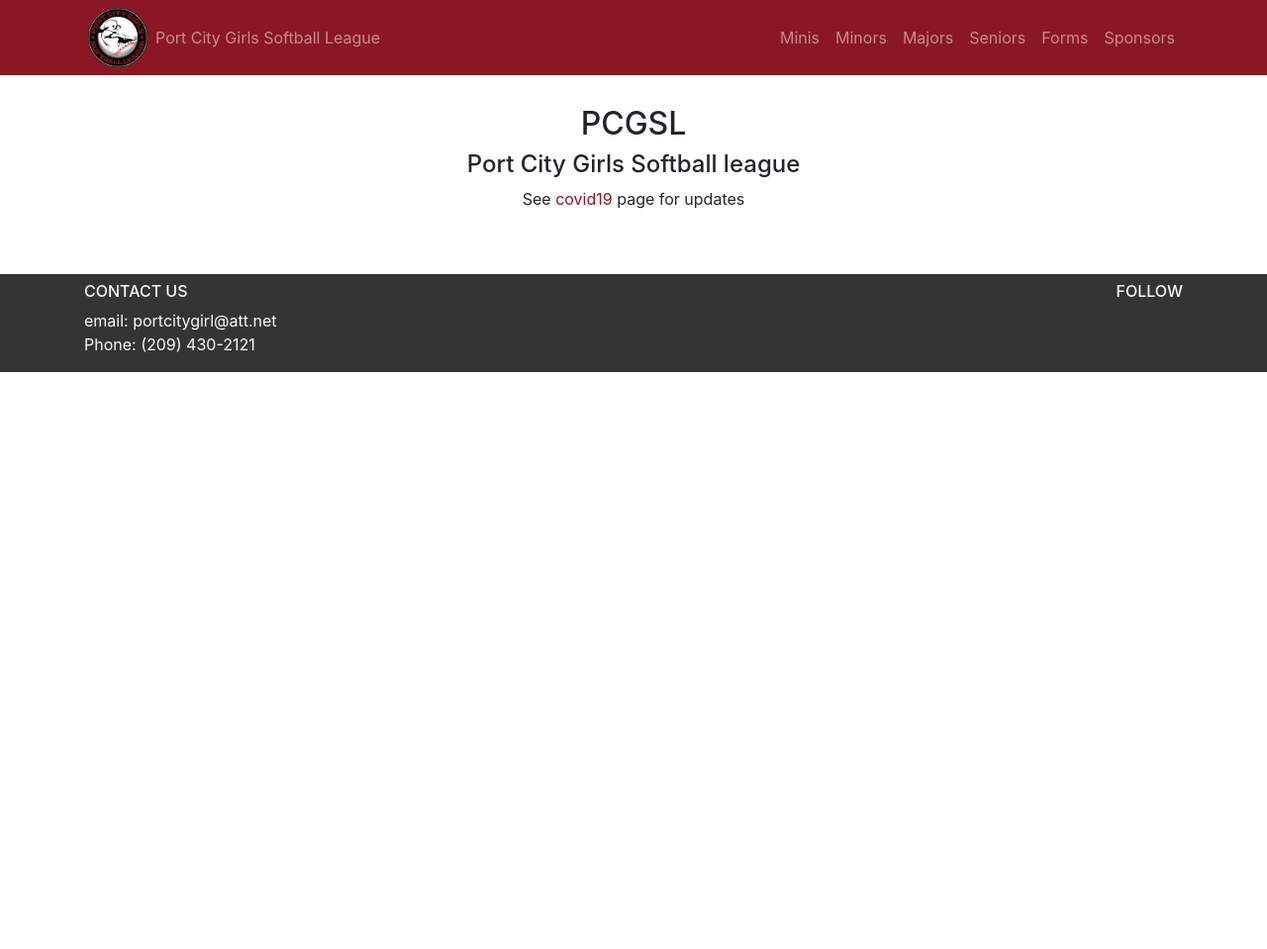
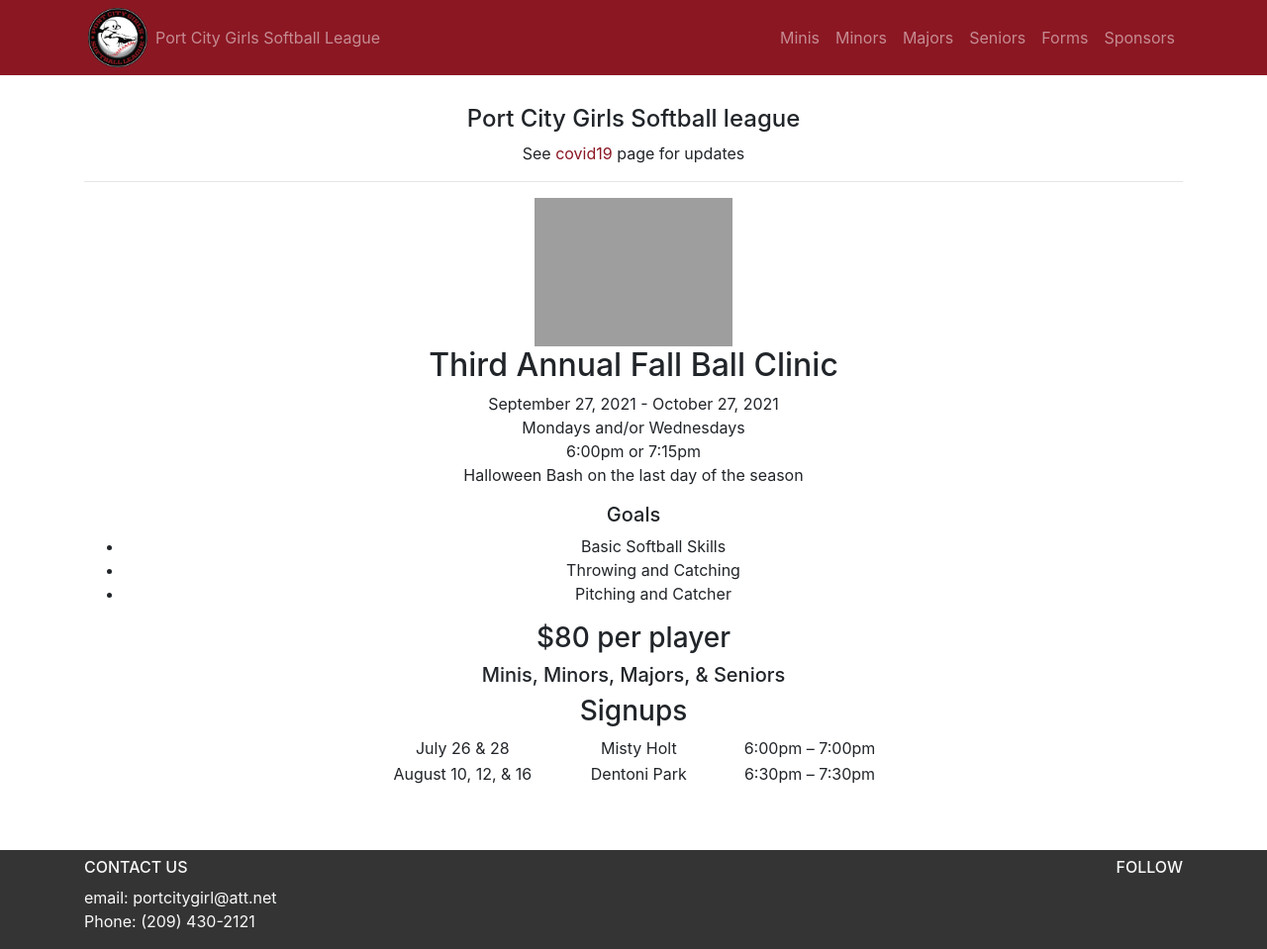
Before and after one commit to PCGSL/PCGSL.github.io, a Jekyll site: the page built from index.md, in a window 1280 px wide and 959 px high. Shown: the whole window at 99% size. Built offline with Jekyll 4.4.1, drawn with Linux system fonts in a browser that asks for light colours; nearby versions of some CDN libraries.

Commit message:
updates and content

```diff
--- a/index.md
+++ b/index.md
@@ -6,10 +6,33 @@
 
 <div class="row">
     <div class="col-lg-12 text-center">
-        <h2> PCGSL </h2>
         <h4> Port City Girls Softball league </h4>
         <p>
             See <a href="/covid19">covid19</a> page for updates
         </p>
+        <hr>
+        <div class="text-center">
+            <img src="{{site.url}}/media/images/PCGSL-Header.png" style="max-height: 150px;" />
+            <h2>Third Annual Fall Ball Clinic</h2>
+            <p>
+                September 27, 2021 - October 27, 2021 <br/>
+                Mondays and/or Wednesdays <br/>
+                6:00pm or 7:15pm <br/>
+                Halloween Bash on the last day of the season
+                <h5>Goals</h5>
+                <ul>
+                    <li>Basic Softball Skills</li>
+                    <li>Throwing and Catching</li>
+                    <li>Pitching and Catcher</li>
+                </ul>
+                <h3>$80 per player</h3>
+                <h5>Minis, Minors, Majors, & Seniors</h5>
+                <h3>Signups</h3>
+                <table style="margin-left:auto;margin-right:auto;width:50%">
+                    <tr><td>July 26 & 28</td><td>Misty Holt</td><td>6:00pm – 7:00pm</td></tr>
+                    <tr><td>August 10, 12, & 16</td><td>Dentoni Park</td><td>6:30pm – 7:30pm</td></tr>
+                </table>
+            </p>
+        </div>
     </div>
 </div>
```
Also changed, not shown: forms.md (+1 -0 lines), 1 other file.
